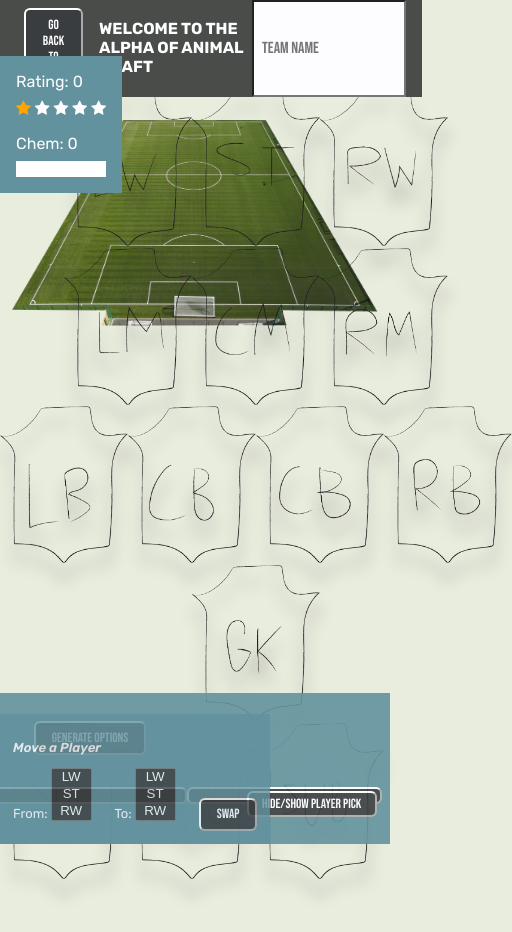
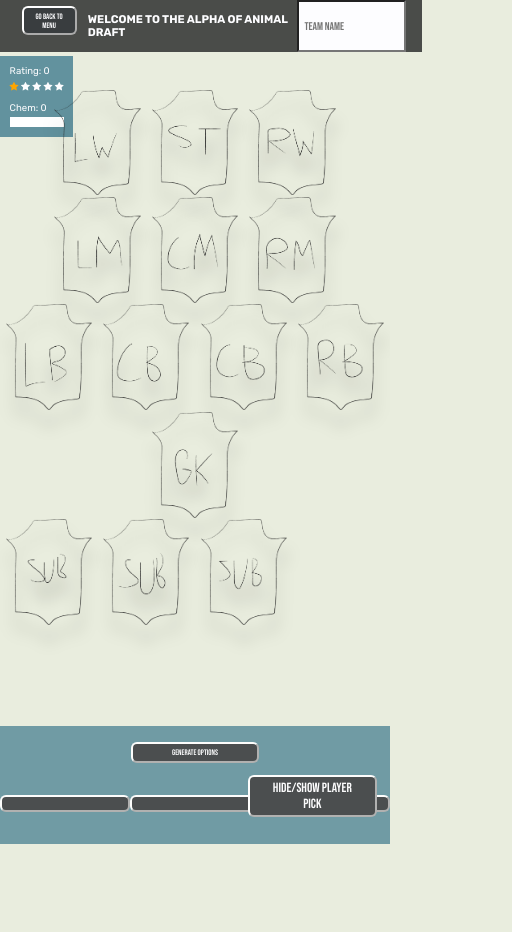
Before and after one commit to animaldraft/animaldraft.github.io, a plain HTML site: page 11-aside.html in a window 390 px wide. Shown: the whole page, 512 px wide, since content can reach past the window. After the commit the page ends 871 px from the top, so only its background shows below. Drawn offline with nearby package versions, Linux system fonts and the light colour scheme; a web font is replaced by a local one.

Commit message:
added mobile version initial + swap clicks

```diff
--- a/11-aside.html
+++ b/11-aside.html
@@ -59,61 +59,21 @@
             </div>
             <div class="pitch" id="eleven-aside-pitch">
                 <div class="players" id="eleven-aside-players">
-                    <img src="img/1x/LW-defaultcard.png" alt="LW" id="player-14">
-                    <img src="img/1x/ST-defaultcard.png" alt="ST" id="player-13">
-                    <img src="img/1x/RW-defaultcard.png" alt="RW" id="player-12">
-                    <img src="img/1x/LM-defaultcard.png" alt="LM" id="player-11">
-                    <img src="img/1x/CM-defaultcard.png" alt="CM" id="player-10">
-                    <img src="img/1x/RM-defaultcard.png" alt="RM" id="player-9">
-                    <img src="img/1x/LB-defaultcard.png" alt="LB" id="player-8">
-                    <img src="img/1x/CB1-defaultcard.png" alt="CB" id="player-7">
-                    <img src="img/1x/CB2-defaultcard.png" alt="CB" id="player-6">
-                    <img src="img/1x/RB-defaultcard.png" alt="RB" id="player-5">
-                    <img src="img/1x/GK-defaultcard.png" alt="GK" id="player-4">
-                    <img src="img/1x/SUB1-defaultcard.png" alt="SUB" id="player-3">
-                    <img src="img/1x/SUB2-defaultcard.png" alt="SUB" id="player-2">
-                    <img src="img/1x/SUB3-defaultcard.png" alt="SUB" id="player-1">
+                    <img onclick="swapPlayers(14)"src="img/1x/LW-defaultcard.png" alt="LW" id="player-14">
+                    <img onclick="swapPlayers(13)" src="img/1x/ST-defaultcard.png" alt="ST" id="player-13">
+                    <img onclick="swapPlayers(12)" src="img/1x/RW-defaultcard.png" alt="RW" id="player-12">
+                    <img onclick="swapPlayers(11)" src="img/1x/LM-defaultcard.png" alt="LM" id="player-11">
+                    <img onclick="swapPlayers(10)" src="img/1x/CM-defaultcard.png" alt="CM" id="player-10">
+                    <img onclick="swapPlayers(9)" src="img/1x/RM-defaultcard.png" alt="RM" id="player-9">
+                    <img onclick="swapPlayers(8)" src="img/1x/LB-defaultcard.png" alt="LB" id="player-8">
+                    <img onclick="swapPlayers(7)" src="img/1x/CB1-defaultcard.png" alt="CB" id="player-7">
+                    <img onclick="swapPlayers(6)" src="img/1x/CB2-defaultcard.png" alt="CB" id="player-6">
+                    <img onclick="swapPlayers(5)" src="img/1x/RB-defaultcard.png" alt="RB" id="player-5">
+                    <img onclick="swapPlayers(4)" src="img/1x/GK-defaultcard.png" alt="GK" id="player-4">
+                    <img onclick="swapPlayers(3)" src="img/1x/SUB1-defaultcard.png" alt="SUB" id="player-3">
+                    <img onclick="swapPlayers(2)" src="img/1x/SUB2-defaultcard.png" alt="SUB" id="player-2">
+                    <img onclick="swapPlayers(1)" src="img/1x/SUB3-defaultcard.png" alt="SUB" id="player-1">
                 </div>
-            </div>
-            <div id="posswaps">
-                <form id="posswaps-form" onsubmit="return false">
-                    <p id="postitle">Move a Player</p>
-                    <label for="FROM">From:</label>
-                    <select id="from-pos" name="FROM" size="3">
-                        <option value="14">LW</option>
-                        <option value="13">ST</option>
-                        <option value="12">RW</option>
-                        <option value="11">LM</option>
-                        <option value="10">CM</option>
-                        <option value="9">RM</option>
-                        <option value="8">LB</option>
-                        <option value="7">LCB</option>
-                        <option value="6">RCB</option>
-                        <option value="5">RB</option>
-                        <option value="4">GK</option>
-                        <option value="3">SUB1</option>
-                        <option value="2">SUB2</option>
-                        <option value="1">SUB3</option>
-                    </select>
-                    <label for="TO">To:</label>
-                    <select id="to-pos" name="TO" size="3">
-                        <option value="14">LW</option>
-                        <option value="13">ST</option>
-                        <option value="12">RW</option>
-                        <option value="11">LM</option>
-                        <option value="10">CM</option>
-                        <option value="9">RM</option>
-                        <option value="8">LB</option>
-                        <option value="7">LCB</option>
-                        <option value="6">RCB</option>
-                        <option value="5">RB</option>
-                        <option value="4">GK</option>
-                        <option value="3">SUB1</option>
-                        <option value="2">SUB2</option>
-                        <option value="1">SUB3</option>
-                    </select>
-                    <button onclick="posSwap()">SWAP</button>
-                </form>
             </div>
             <div id="summary-backdrop" class="closed">
                 <div id="summary">
--- a/script.js
+++ b/script.js
@@ -11,6 +11,8 @@ const NUMDEFS = 115;
 const NUMGKS = 35;
 const NUMPLAYERS = NUMSTRIKERS + NUMMIDS + NUMDEFS + NUMGKS;
 
+var SWAPONE = 0;
+var SWAPTWO = 0;
 
 function randgenerate(min, max) {
     document.getElementById("options").classList.remove("hidden");
@@ -43,6 +45,24 @@ function stars(starcount) {
         document.getElementById("chem-score").innerHTML = chem_value;
         const chem_str_value = chem_value+'%';
         document.getElementById("bar-1").style.setProperty("width", chem_str_value);
+    }
+}
+
+function swapPlayers(selectedPlayer) {
+    console.log("Success");
+    console.log(selectedPlayer);
+    if (SWAPONE == 0) {
+        console.log("First selection: "+selectedPlayer);
+        SWAPONE = selectedPlayer;
+    } else if (SWAPTWO == 0) {
+        console.log("Second selection: "+selectedPlayer);
+        SWAPTWO = selectedPlayer;
+        console.log("Swapping "+SWAPONE+" and "+SWAPTWO);
+        posSwap(SWAPONE, SWAPTWO);
+        SWAPONE = 0;
+        SWAPTWO = 0;
+    } else {
+        console.log("Error")
     }
 }
 
@@ -180,9 +200,7 @@ function hide() {
 }
 
 //form for swapping players (copied code snippets)
-function posSwap() {
-    const from = document.getElementById("posswaps-form").elements[0].value;
-    const to = document.getElementById("posswaps-form").elements[1].value;
+function posSwap(from, to) {
     console.log("swapping between "+from+","+to);
 
     const player_from = "#player-"+from; // the LW's id
--- a/styles.css
+++ b/styles.css
@@ -139,6 +139,7 @@ button {
     padding-top: 1.8em;
     background-color: var(--altdark);
     opacity: 90%;
+    z-index: 2;
 }
 
 #options {
@@ -527,3 +528,47 @@ select {
 #summary-score {
     padding-top: 1em;
 }
+
+@media only screen and (max-width: 600px) {
+    #title button,a,h1,input {
+        font-size: 0.7em;
+    }
+    #title {
+        z-index: 3;
+    }
+    #stats {
+        font-size: 0.6em;
+        margin-top: 2.3em;
+    }
+    .pitch {
+        background-image: none;
+        background-color: none;
+        z-index: 0;
+        padding-bottom: 4em;
+    }
+    .players > img {
+        cursor: grab;
+        margin: auto;
+        max-width: 5.4em;
+        filter: drop-shadow(0rem 1rem 0.5rem #000000);
+    }
+    #selection {
+        position: fixed;
+        bottom: 0;
+        left: 0;
+        width: 100vw;
+        padding: 0;
+    }
+    #generate-btn {
+        margin-top: 2em;
+        font-size: 0.5em;
+        width: 1.2em;
+    }
+    #selection button {
+        width: 33vw;
+        height: auto;
+    }
+    #selection img {
+        width: 100%;
+    }
+}
```
